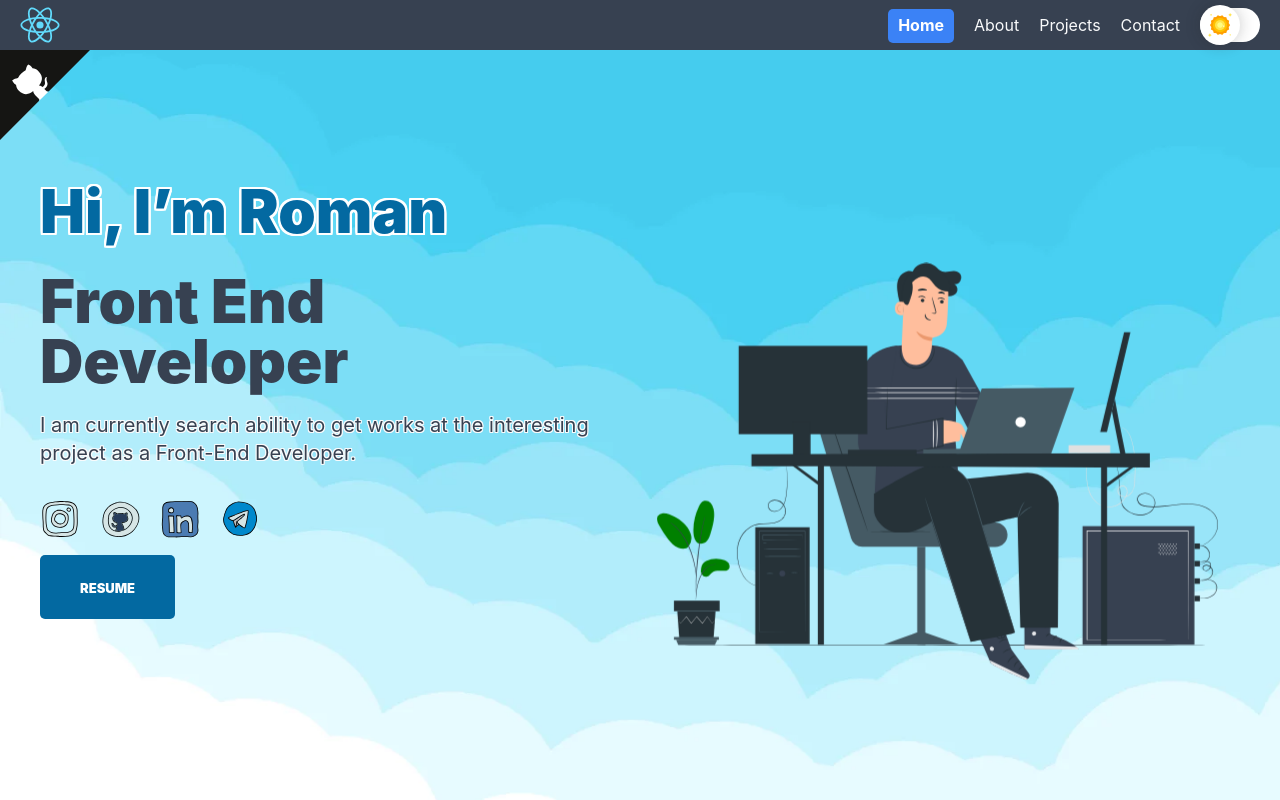
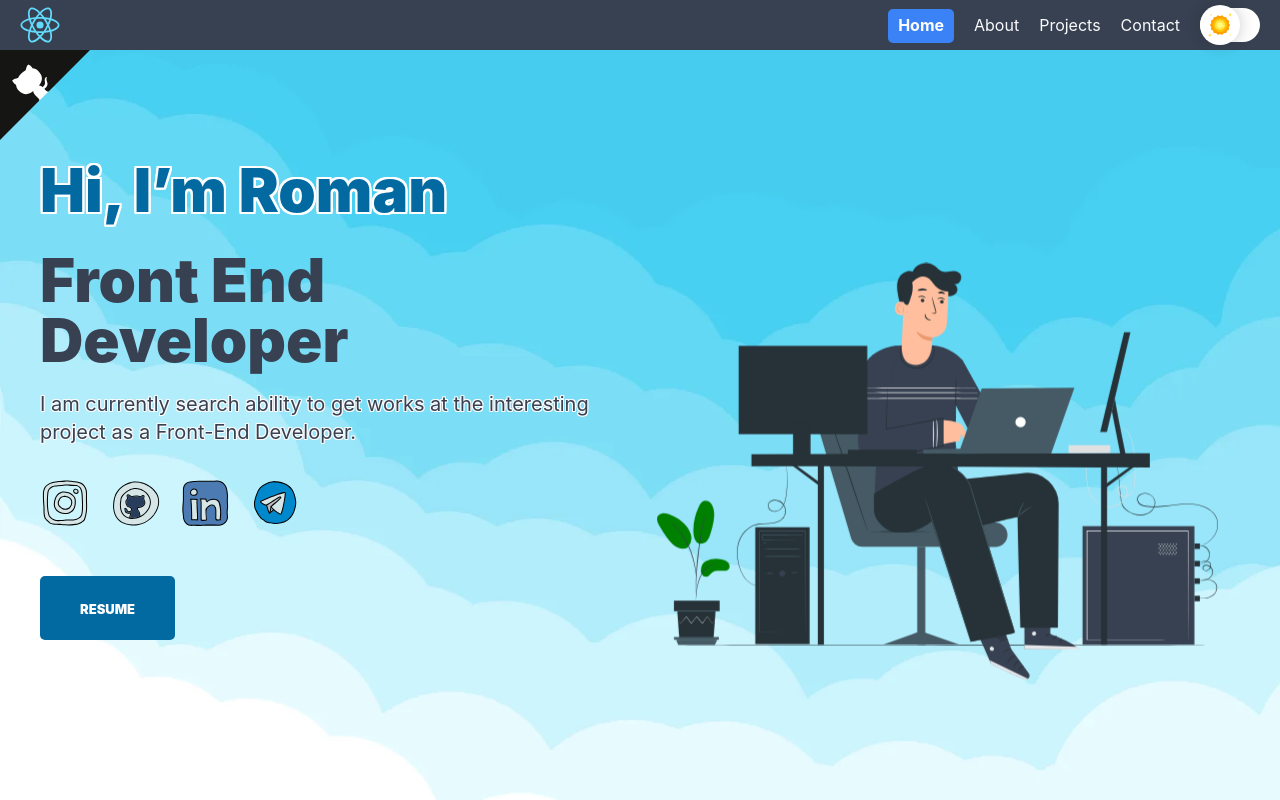
Before and after one commit to semklim/portfolio, a React (Vite) app: page / in a window 1280 px wide. Shown: the top 800 px of the page. Built offline with nearby package versions, Linux system fonts and the light colour scheme; no server answers.

Commit message:
fix styles

```diff
--- a/src/app/styles/media/_media.scss
+++ b/src/app/styles/media/_media.scss
@@ -78,6 +78,7 @@
       justify-content: center;
       gap: 20px;
       padding: 20px 0;
+      margin: 1.25rem 0;
     }
 
     .linksToSocial > a {
--- a/src/widgets/Footer/ui/Footer.module.scss
+++ b/src/widgets/Footer/ui/Footer.module.scss
@@ -24,7 +24,7 @@
 }
 
 .imgOfLink {
-  width: 40px;
+  width: 50px;
   transition: 0.5s;
 }
 
--- a/src/widgets/Footer/ui/Footer.tsx
+++ b/src/widgets/Footer/ui/Footer.tsx
@@ -19,8 +19,8 @@ const Footer = ({ className }: FooterProps) => {
           <img
             className={cls.imgOfLink}
             src="/socials/instagram.svg"
-            width={40}
-            height={40}
+            width={50}
+            height={50}
             alt="Instagram Roman Klymashenko"
           />
         </a>
@@ -32,8 +32,8 @@ const Footer = ({ className }: FooterProps) => {
           <img
             className={cls.imgOfLink}
             src="/socials/github.svg"
-            width={40}
-            height={40}
+            width={50}
+            height={50}
             alt="gitHub semklim"
           />
         </a>
@@ -45,8 +45,8 @@ const Footer = ({ className }: FooterProps) => {
           <img
             className={cls.imgOfLink}
             src="/socials/linkedin.svg"
-            width={40}
-            height={40}
+            width={50}
+            height={50}
             alt="LinkedIn Roman Klymashenko"
           />
         </a>
@@ -58,8 +58,8 @@ const Footer = ({ className }: FooterProps) => {
           <img
             className={cls.imgOfLink}
             src="/socials/telegram.svg"
-            width={40}
-            height={40}
+            width={50}
+            height={50}
             alt="Telegram semklim"
           />
         </a>
--- a/src/widgets/Sections/Introduce/ui/Introduce.module.scss
+++ b/src/widgets/Sections/Introduce/ui/Introduce.module.scss
@@ -28,12 +28,20 @@
   font-size: 3.75rem;
   line-height: 1;
   text-shadow: stroke(2, #fff);
+
+  @media (max-width: 375px) {
+    font-size: 2.5rem;
+  }
 }
 
 .introduceMe:nth-child(2) {
   color: var(--secondary-color);
   margin-top: 30px;
   text-shadow: none;
+
+  @media (max-width: 375px) {
+    margin-top: 10px;
+  }
 }
 
 .descriptionMe {
@@ -43,18 +51,33 @@
   font-size: 1.25rem;
   line-height: 1.75rem;
   text-shadow: stroke(1, var(--bg-color));
+
+  @media (max-width: 375px) {
+    text-align: justify;
+    font-size: 1rem;
+    font-weight: 600;
+    margin: 1.25rem 0;
+  }
 }
 
 .linksToSocial {
   display: flex;
+  @media (max-width: 375px) {
+    padding: 0;
+    margin: 1.25rem 0;
+  }
 }
 
 .link {
-  margin: 2rem 1.25rem 0 0;
+  margin: 2rem 1.25rem 2rem 0;
+
+  @media (max-width: 375px) {
+    margin: 2rem 1.25rem 2rem 0;
+  }
 }
 
 .imgOfLink {
-  width: 40px;
+  width: 50px;
   transition: 0.5s;
 }
 
--- a/src/widgets/Sections/Introduce/ui/Introduce.tsx
+++ b/src/widgets/Sections/Introduce/ui/Introduce.tsx
@@ -40,8 +40,8 @@ const Introduce = memo((props: IntroduceProps) => {
             <img
               className={cls.imgOfLink}
               src="/socials/instagram.svg"
-              width={40}
-              height={40}
+              width={50}
+              height={50}
               alt="Instagram Roman Klymashenko"
             />
           </a>
@@ -53,8 +53,8 @@ const Introduce = memo((props: IntroduceProps) => {
             <img
               className={cls.imgOfLink}
               src="/socials/github.svg"
-              width={40}
-              height={40}
+              width={50}
+              height={50}
               alt="gitHub semklim"
             />
           </a>
@@ -66,8 +66,8 @@ const Introduce = memo((props: IntroduceProps) => {
             <img
               className={cls.imgOfLink}
               src="/socials/linkedin.svg"
-              width={40}
-              height={40}
+              width={50}
+              height={50}
               alt="LinkedIn Roman Klymashenko"
             />
           </a>
@@ -79,8 +79,8 @@ const Introduce = memo((props: IntroduceProps) => {
             <img
               className={cls.imgOfLink}
               src="/socials/telegram.svg"
-              width={40}
-              height={40}
+              width={50}
+              height={50}
               alt="Telegram semklim"
             />
           </a>
```
